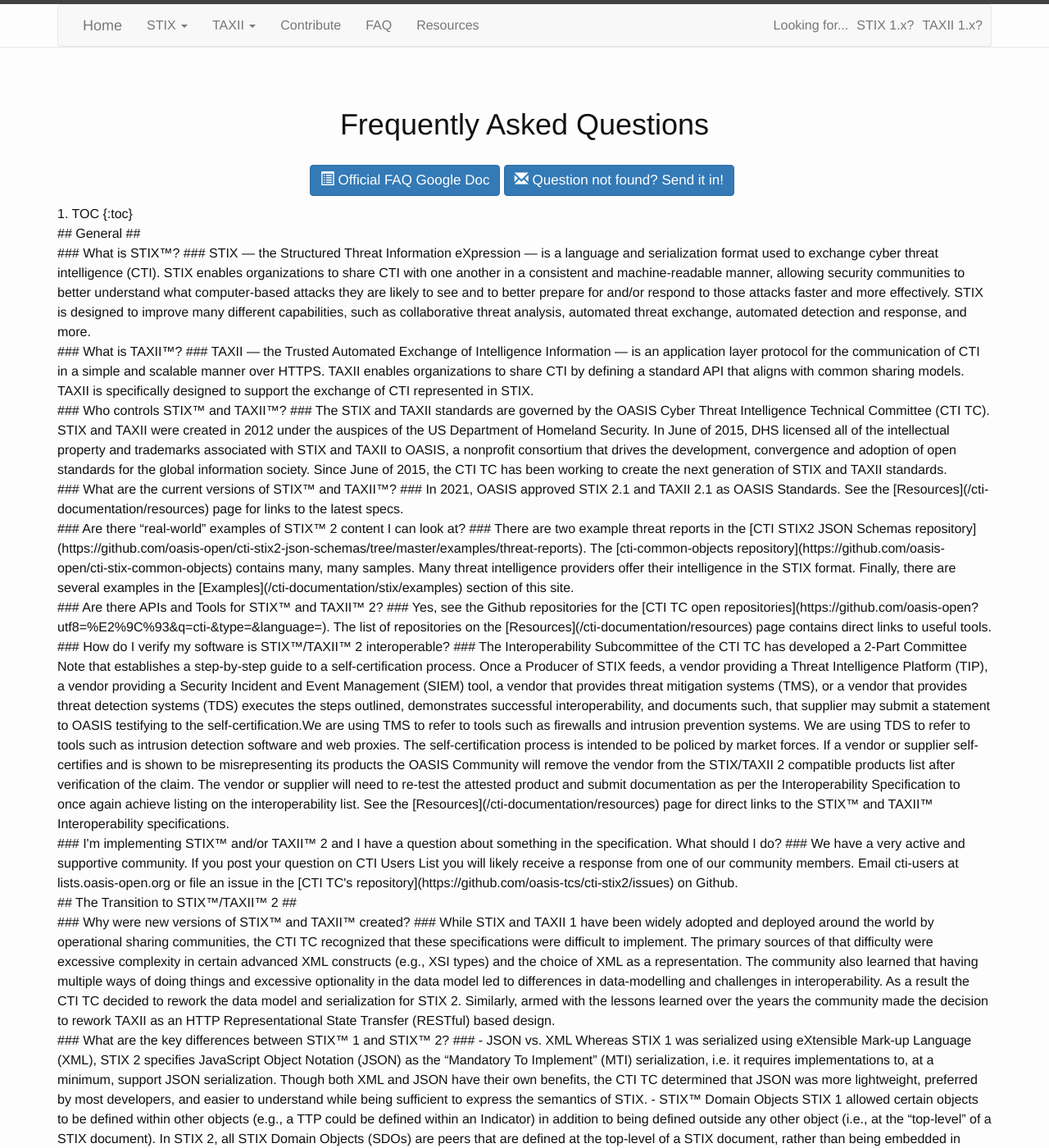
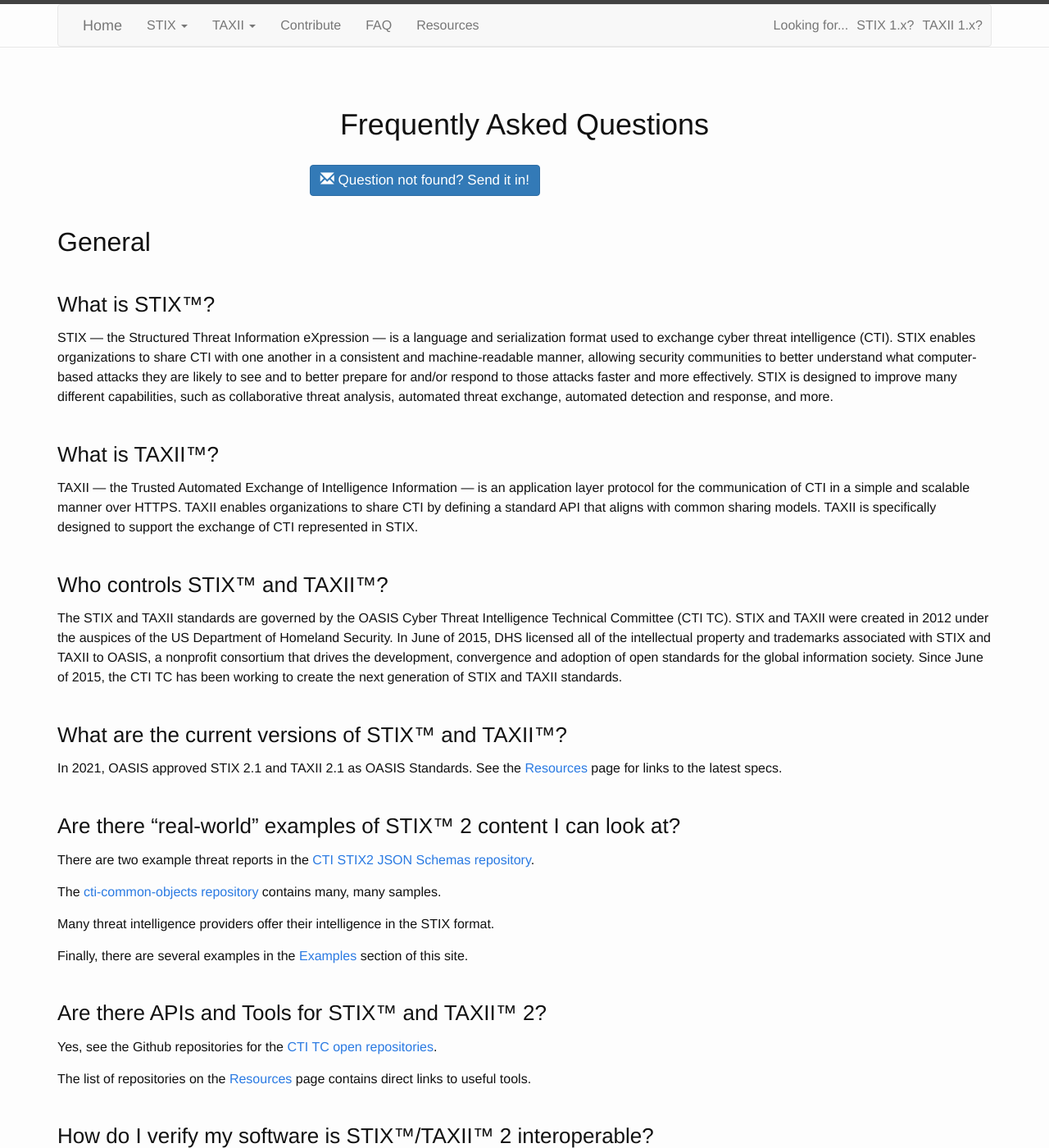
Before and after one commit to oasis-open/cti-documentation, a Jekyll site: the page built from faq.md, in a window 1280 px wide and 1400 px high. Shown: the whole window at 82% size. Built offline with Jekyll 4.4.1, drawn with Linux system fonts in a browser that asks for light colours; some of the changed text lies outside the part shown.

Commit message:
emergency fix for faq page - better styling to come later

```diff
--- a/faq.md
+++ b/faq.md
@@ -9,44 +9,31 @@
 ===================================================
 
 <div class="faq-btn">
-  <a class="btn btn-primary btn-spec" data-toggle="tooltip" title="Official FAQ Google Doc" target="_blank" href="https://docs.google.com/document/d/1V5tE78N10McUq1xUOHV1RTVsOoYmiq_xt2PY1YI8bsU/pub">
-    <span class="glyphicon glyphicon-list-alt"></span> Official FAQ Google Doc
-  </a>
 
   <a class="btn btn-primary btn-spec" data-toggle="tooltip" title="Question Submission" target="_blank" href="https://www.oasis-open.org/committees/comments/index.php?wg_abbrev=cti">
     <span class="glyphicon glyphicon-envelope"></span> Question not found? Send it in!
   </a>
 </div>
 
-<div>
-1. TOC
-{:toc}
-</div>
-<div>
 ## General ##
-</div>
-<div>
+
 ### What is STIX™? ###
+
 STIX — the Structured Threat Information eXpression — is a language and serialization format used to exchange cyber threat intelligence (CTI). STIX enables organizations to share CTI with one another in a consistent and machine-readable manner, allowing security communities to better understand what computer-based attacks they are likely to see and to better prepare for and/or respond to those attacks faster and more effectively. STIX is designed to improve many different capabilities, such as collaborative threat analysis, automated threat exchange, automated detection and response, and more.
-</div>
 
-<div>
 ### What is TAXII™? ###
+
 TAXII — the Trusted Automated Exchange of Intelligence Information — is an application layer protocol for the communication of CTI in a simple and scalable manner over HTTPS. TAXII enables organizations to share CTI by defining a standard API that aligns with common sharing models. TAXII is specifically designed to support the exchange of CTI represented in STIX.
-</div>
 
-<div>
 ### Who controls STIX™ and TAXII™? ###
 The STIX and TAXII standards are governed by the OASIS Cyber Threat Intelligence Technical Committee (CTI TC). STIX and TAXII were created in 2012 under the auspices of the US Department of Homeland Security. In June of 2015, DHS licensed all of the intellectual property and trademarks associated with STIX and TAXII to OASIS, a nonprofit consortium that drives the development, convergence and adoption of open standards for the global information society. Since June of 2015, the CTI TC has been working to create the next generation of STIX and TAXII standards.
-</div>
 
-<div>
 ### What are the current versions of STIX™ and TAXII™? ###
+
 In 2021, OASIS approved STIX 2.1 and TAXII 2.1 as OASIS Standards. See the [Resources]({{ site.baseurl }}/resources) page for links to the latest specs.
-</div>
 
-<div>
 ### Are there “real-world” examples of STIX™ 2 content I can look at? ###
+
 There are two example threat reports in the [CTI STIX2 JSON Schemas repository](https://github.com/oasis-open/cti-stix2-json-schemas/tree/master/examples/threat-reports).
 
 The [cti-common-objects repository](https://github.com/oasis-open/cti-stix-common-objects) contains many, many samples.
@@ -54,17 +41,15 @@
 Many threat intelligence providers offer their intelligence in the STIX format.
 
 Finally, there are several examples in the [Examples]({{ site.baseurl }}/stix/examples) section of this site.
-</div>
 
-<div>
 ### Are there APIs and Tools for STIX™ and TAXII™ 2? ###
+
 Yes, see the Github repositories for the [CTI TC open repositories](https://github.com/oasis-open?utf8=%E2%9C%93&q=cti-&type=&language=).
 
 The list of repositories on the [Resources]({{ site.baseurl }}/resources) page contains direct links to useful tools.
-</div>
 
-<div>
 ### How do I verify my software is STIX™/TAXII™ 2 interoperable? ###
+
 The Interoperability Subcommittee of the CTI TC has developed a 2-Part Committee Note that establishes a step-by-step guide to a self-certification process. Once a Producer of STIX feeds, a vendor providing a Threat Intelligence Platform (TIP), a vendor providing a Security Incident and Event Management (SIEM) tool, a vendor that provides threat mitigation systems (TMS), or a vendor that provides threat detection systems (TDS) executes the steps outlined, demonstrates successful interoperability, and documents such, that supplier may submit a statement to OASIS testifying to the self-certification.We are using TMS to refer to tools such as firewalls and intrusion prevention systems. We are using TDS to refer to tools such as intrusion detection software and web proxies.
 
 The self-certification process is intended to be policed by market forces. If a vendor or supplier self-certifies and is shown to be misrepresenting its products the OASIS Community will remove the vendor from the STIX/TAXII 2 compatible products list after verification of the claim.
@@ -72,25 +57,18 @@
 The vendor or supplier will need to re-test the attested product and submit documentation as per the Interoperability Specification to once again achieve listing on the interoperability list.
 
 See the [Resources]({{ site.baseurl }}/resources) page for direct links to the STIX™ and TAXII™ Interoperability specifications.
-</div>
 
-<div>
 ### I'm implementing STIX™ and/or TAXII™ 2 and I have a question about something in the specification. What should I do? ###
 We have a very active and supportive community.  If you post your question on CTI Users List you will likely receive a response from one of our community members.
 
 Email cti-users at lists.oasis-open.org or file an issue in the [CTI TC's repository](https://github.com/oasis-tcs/cti-stix2/issues) on Github.
-</div>
 
-<div>
 ## The Transition to STIX™/TAXII™ 2 ##
-</div>
 
-<div>
 ### Why were new versions of STIX™ and TAXII™ created? ###
+
 While STIX and TAXII 1 have been widely adopted and deployed around the world by operational sharing communities, the CTI TC recognized that these specifications were difficult to implement. The primary sources of that difficulty were excessive complexity in certain advanced XML constructs (e.g., XSI types) and the choice of XML as a representation. The community also learned that having multiple ways of doing things and excessive optionality in the data model led to differences in data-modelling and challenges in interoperability. As a result the CTI TC decided to rework the data model and serialization for STIX 2. Similarly, armed with the lessons learned over the years the community made the decision to rework TAXII as an HTTP Representational State Transfer (RESTful) based design.
-</div>
 
-<div>
 ### What are the key differences between STIX™ 1 and STIX™ 2? ###
 
 - JSON vs. XML
@@ -128,10 +106,9 @@
 - Observations vs. Patterns
 
 In STIX 1, the duality between Observations and Patterns (i.e., a pattern was essentially an observation with an operator) was a point of confusion for many end users. STIX 2 resolves this issue by having a separate pattern construct that uses its own language (see above) and is a property of an Indicator object instead of a top-level object. Accordingly, there is no semantic overlap in STIX 2 between the specification of observations using the Observed Data object and patterns via the Indicator object, as these entities were designed to be distinct.
-</div>
 
-<div>
 ### What are the key differences between STIX™ 2.0 and STIX™ 2.1? ###
+
 STIX 2.1 differs from STIX 2.0 in the following ways:
 
 - New objects: Grouping, Infrastructure, Language-Content (internationalization), Location, Malware-Analysis, Note, Opinion
@@ -144,10 +121,9 @@
 - Made some SCO relationships external on Domain-Name, IPv4-Addr, and IPv6-Addr.
 - Added STIX Extension mechanisms and deprecated custom properties, objects, and extensions.
 
-</div>
 
-<div>
 ### STIX™ 1 had XML Namespaces. Is there something similar in STIX™ 2? ###
+
 STIX 1 made use of XML namespaces for two purposes:
 
 - Individual elements and attributes were namespaced to separate out elements from one object type (e.g., indicator) from those of another type (e.g., incident).
@@ -155,16 +131,13 @@
 While it is common practice for XML content to make use of namespaces, most JSON content does not. For this reason STIX 2 does not use namespaces. For more reasoning on this, see: https://www.mnot.net/blog/2011/10/12/thinking_about_namespaces_in_json
 
 STIX 2 uses a property, created_by_ref, to replace the second usage of namespaces. In other words, in STIX 1 you would examine the namespace of an ID attribute value on an object to determine who created it, while in STIX 2 you look in the created_by_ref property.
-</div>
 
-<div>
 ### What happened to CybOX™? ###
+
 During the design and development of STIX 2, the CTI TC concluded that due to the tightly-coupled nature of STIX and the Cyber Observable eXpression (CybOX) language that CybOX should be merged into STIX. These objects are now characterized as Cyber Observable objects within STIX and are defined in the STIX specification.
 
 The TC felt that it would be easier for the market to understand and adopt STIX if it was a single standard. This consolidation eliminated the need for a complex interoperability matrix between the two standards.
-</div>
 
-<div>
 ### What are the key differences between TAXII™ 1 and TAXII™ 2? ###
 
 - HTTPS as the Transport Protocol
@@ -174,61 +147,47 @@
 - RESTful Interface
 
 TAXII 2 provides a RESTful interface to data and services. RESTful is an architectural style for networked hypermedia applications; it is primarily used to build Web services that are lightweight, maintainable, and scalable. RESTful is not dependent on any protocol, but almost every RESTful service uses HTTP as its underlying protocol. As is noted above, TAXII 2 is built on top of HTTPS the secure HTTP analogue.
-</div>
 
-<div>
 ### Are there tools to help me migrate between STIX™ 1 and STIX™ 2? ###
+
 Yes. The [STIX Elevator](https://github.com/oasis-open/cti-stix-elevator) does a best-effort conversion of STIX 1 content into STIX 2. The [STIX Slider](https://github.com/oasis-open/cti-stix-elevator) converts STIX 2 to STIX 1.
-</div>
 
-<div>
 ### What are the latest versions of STIX™ and TAXII™ 1? ###
+
 The most recent (and final) version of the STIX 1 specifications is STIX 1.2.1, the specifications can be found here: http://docs.oasis-open.org/cti/stix/v1.2.1/stix-v1.2.1-part1-overview.html
 
 The most recent (and final) version of the TAXII 1 specifications is TAXII 1.1.1, the specifications can be found here: http://docs.oasis-open.org/cti/taxii/v1.1.1/taxii-v1.1.1-part1-overview.html
-</div>
 
-<div>
 ### Will there be any further revisions of STIX™ 1.2.1, CybOX™ 2.1.1, or TAXII™ 1.1.1? ###
+
 No. The CTI TC community will be focusing on advancing STIX and TAXII 2+. However, OASIS rules ensure that all OASIS specifications are available in perpetuity and therefore STIX 1.2.1, CybOX 2.1.1, and TAXII 1.1.1 will remain available to anyone who wishes to use them.
-</div>
 
-<div>
 ### What is happening with all of the tools and APIs that MITRE built for STIX™ 1, CybOX™ 2, and TAXII™ 1? ###
+
 The DHS-sponsored open-source tooling developed by MITRE will be maintained with bug and security fixes.
-</div>
 
-<div>
 ## STIX™ 2 Core Design Principles ##
-</div>
 
-<div>
 ### What are the core design principles of STIX™ 2? ###
+
 - Flatter is better than nested
 - Only one way to do something
 - Focus on most used/needed use cases first - 80/20 rule
 - Don’t reinvent the wheel - use other standards where possible
 - It’s easier to add objects and properties than it is to take them away
 - It's easier to make a required property optional later than to make an optional property required.
-</div>
 
-<div>
 ### What are the criteria for adding a new STIX™ Domain Object (SDO)? ###
 SDOs are used to represent independent concepts. An item becomes an SDO when it is expected to evolve on its own outside the context of any other objects. In other cases, objects become SDOs when there are multiple relationships between it and other SDOs, when a third-party needs to add relationships to/from that SDO and other SDOs, and when you need to express confidence on the object separately from the other objects it might be embedded in.
-</div>
 
-<div>
 ### Why are some relationships "embedded" and others are "external"? ###
+
 External relationships (represented using an SRO) are used whenever third-parties might want to add to the relationship and/or to express an independent confidence assertion on the relationship. For example, the relationship between an Indicator and a Malware object is represented as an external relationship because you might only be sure to a medium degree of confidence that the Indicator is effective in detecting the Malware without false-negatives.
 
 Embedded relationships (represented using a property in an object with the ID of another object) are used when the relationship is a fact about the object. For example, the Producer that created an indicator is not up for debate; it's definitely from a particular Producer and they know that they created the SDO. Similarly, the contents of a Report are what they are. If later on it's determined that the Report should have different contents, it can be updated by the original Producer, but applying confidence or allowing third parties to arbitrarily add new objects to an existing Report doesn't make sense.
-</div>
 
-<div>
 ## Specific STIX™ 2 Design Decisions ##
-</div>
 
-<div>
 ### Why are IDs in UUIDv4 format vs UUIDv5? ###
 First, to explain the differences between UUIDv4 and UUIDv5:
 
@@ -236,81 +195,67 @@
 UUIDv5 is a hash-based ID, where the ID is generated from the object that you want to ID.
 
 STIX 2.1 introduced UUIDv5 for SCOs. STIX Domain Objects, STIX Relationship Objects, STIX Meta Objects, and STIX Bundle Object should continue to use UUIDv4.
-</div>
 
-<div>
 ### Why are timestamps in RFC3339 format instead of UNIX format? ###
+
 The CTI TC had to pick one way of encoding timestamps. There was no lack of debate, but in the end, the community consensus settled on RFC3339.
-</div>
 
-<div>
 ### Why do timestamps have to be in UTC time? ###
+
 Requiring that all timestamps be represented in UTC reduces ambiguity for consumers parsing STIX data. For STIX content producers, this has the additional benefit of one less thing they have to worry about from an interoperability perspective.
-</div>
 
-<div>
 ### Why are labels required on some objects and not others? ###
+
 Labels (often referred to as “tags” in other contexts) are meant to help producers and consumers categorize objects. Labels are required on objects when there's a predefined vocabulary with suggested (not required) values to use for that object type. For example, the Report object has a predefined vocabulary and so labels are required, whereas Attack Pattern does not not have a predefined labels vocabulary and so in this case labels aren't required.
-</div>
 
-<div>
 ### Why does the Observed-Data object not have a name and description? ###
+
 Observed Data will almost always be created and consumed by automated processes, and therefore there wasn't a strong need to add a name or description field. This can be revisited if a compelling use case emerges in future.
-</div>
 
-<div>
 ### Why can't Data Markings be versioned? ###
+
 Data markings are applied to objects by referencing the ID of the data marking from the object. For example, to say a Campaign is marked with a copyright statement, the Campaign would have the ID of the Data Marking representing the copyright statement in its list of data markings (object_marking_refs). Because IDs are not specific to a single version of an object, the community felt that data markings should not be versionable. Making data markings versioned would allow producers to change the data markings and have that change automatically applied to any objects already referencing that marking.
-</div>
 
-<div>
 ### Why aren't Cyber Observables objects top-level objects? ###
+
 There were several considerations that led to this decision. Unlike the other higher-level STIX Domain Objects (e.g,Threat Actor, Campaign, etc.), Cyber Observables are almost exclusively machine produced and therefore not intended to be globally unique. Accordingly, Cyber Observables do not have the same requirements as the SDOs in terms of needing capabilities such as versioning and confidence. In addition, given their nature as elements that provide supporting evidence to other SDOs such as Observed Data, Cyber Observables do not require the ability to support the creation of non-factual (i.e., asserted) relationships via the STIX Relationship Objects. These factors, and also the desire for a more streamlined data model (as having Cyber Observables as top-level objects would significantly increase the number of such objects in STIX), led to the decision to use Cyber Observables in an embedded form rather than making them top-level objects.
 
 In STIX 2.1, STIX Cyber Observerable Objects were promoted to Core Objects. Previously, in STIX 2.0, Cyber-observable Objects could only exist as objects within an Observed Data object. It is still possible to represent Cyber-observable Objects in this way, but this method has been deprecated.
-</div>
 
-<div>
 ### Why are the IDs in the Cyber Observable container not just STIX IDs? ###
+
 Cyber Observables are not globally unique and therefore need to be unique only to their respective container. Therefore, the decision was made to use a simplified, non-UUID ID structure for ease of use in terms of content creation and parsing.
-</div>
 
-<div>
 ### Why are there stub objects in STIX™ 2.0 and 2.1? ###
+
 The stub objects in STIX 2.0 (COA and Malware) and STIX 2.1 (Incident) were designed to capture basic unstructured data and serve as a placeholder for future enhancements. For example, the Malware stub can be used to provide malware names and descriptions in STIX 2.0 (useful for high-level threat intel and IOC sharing) but does not have capabilities to represent malware analysis data. Marking them as stub objects was intended to clearly demonstrate that these objects are not complete (due to time and resource constraints) and will be enhanced in future releases of STIX. The Incident object is being prototyped as a STIX 2.1 Extension object and is available in the [CTI STIX Common Object repo](https://github.com/oasis-open/cti-stix-common-objects/tree/main/extension-definition-specifications/incident-core).
-</div>
 
-<div>
 ### What happened to TAXII channels? ###
+
 During the planning of TAXII 2.0 the TC considered the inclusion of a channels feature to address the publish-subscribe use-case. However, the CTI TC decided to solve the major use-case of request-response first. The publish-subscribe use case was deferred to a later release.
-</div>
 
-<div>
 ### Why are Note and Opinion separate objects? ###
+
 The TC had an extensive discussion on the topic, including a ballot, and concluded that the use cases were sufficiently different to warrant separate objects. While the Note and Opinion objects bear significant architectural similarity, the underlying semantics (driven by their respective use cases) were such that making them separate SDOs was the logical choice.
 
 The Note object should be used to provide additional details or further analysis on an object. The Opinion object should be used to provide an opinion on the correctness of another object. Still wondering which to use? Do you want to provide a value on a scale from "strongly disagree" to "strongly disagree" about the object you're talking about? If so, use Opinion, if not, use Note.
-</div>
 
-<div>
 ### What is the TC’s stance on forward/backward compatibility? ###
+
 The TC will make a best effort to avoid making either forwards or backwards-breaking changes in minor releases. That said, on occasion breaking changes may need to be made. For example, with stub objects the TC will more than likely make forward and backward-breaking changes, but these objects are marked as such and should not be considered stable. Other forward or backward breaking changes will be done carefully and only when the TC deems that the justification of doing so justifies the potential impact on implementers.
-</div>
 
-<div>
 ### Why are there fewer objects in STIX™ 2.0/Cyber Observables than there were in the previous versions? ###
+
 The community focused on developing objects that saw significant usage in practice. Many CybOX objects were defined but never (or rarely) used.
-</div>
 
-<div>
 ### I was using CybOX™ <Object X> before, but now I can't find it, what should I do? ###
+
 If you were using a CybOX object and it's not a part of STIX 2, let us know! Create the object as a STIX 2.1 Extension and submit it to the [CTI STIX Common Object repository](https://github.com/oasis-open/cti-stix-common-objects) to give it greater visibility.
 
 If you're a TC member, post to the cti-cybox@lists.oasis-open.org list. If you're not, post to cti-comment@lists.oasis-open.org (instructions here: https://www.oasis-open.org/committees/comments/index.php?wg_abbrev=cti).
-</div>
 
-<div>
 ### Why is Location an SDO? ###
+
 Location was made an SDO for several reasons:
 
 - To allow for easily linking several locations to an object
@@ -318,11 +263,9 @@
 - To allow third parties to provide information about a location for another object
 - To allow for re-use of Location objects
 
-</div>
 
-<div>
 ### Why did the TC not use normative text to describe a material change in versioning? ###
+
 The reason the TC selected this wording is because it is not possible to create formal definition of a "material change" based on STIX itself.
 
 You can't base a material change based on the number of properties that have changed. There may not be a correlation between the number of properties changed and whether or not those changes are material. Since one can't create a formal definition for a material change based on STIX itself, it makes little sense to have a formal normative statement like MUST or SHOULD around its usage.
-</div>
```
